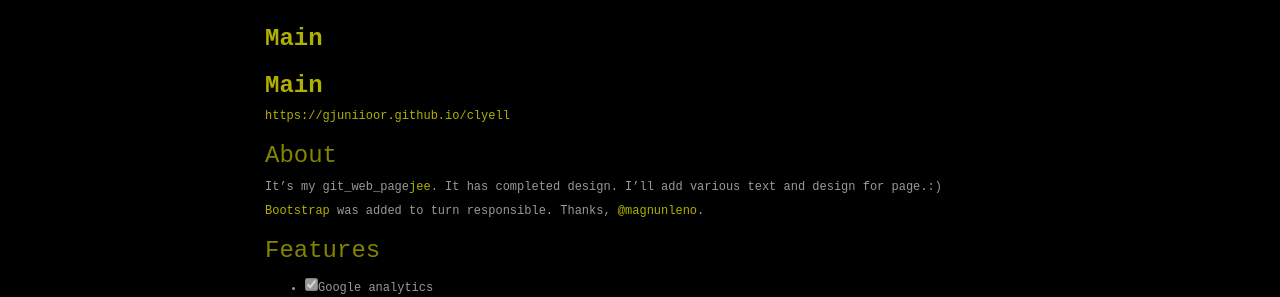
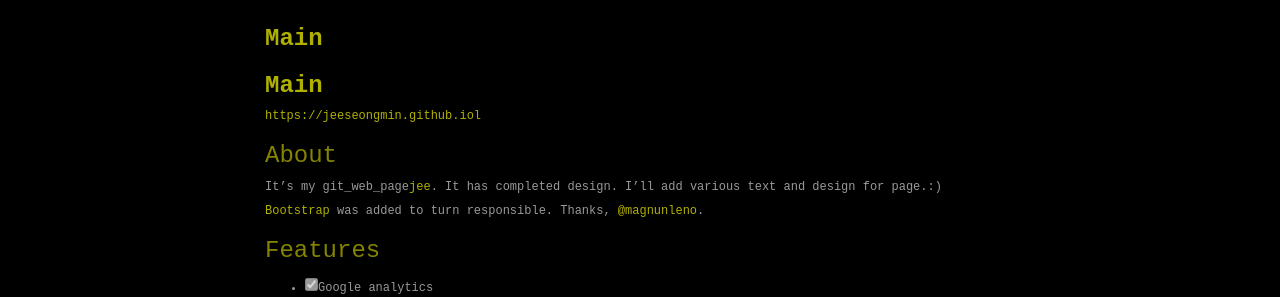
Before and after one commit to jeeseongmin/jeeseongmin.github.io, a Jekyll site: the page built from index.md, in a window 1280 px wide. Shown: the part 197-494 px from the top of the page. Built offline with Jekyll 4.4.1, drawn with Linux system fonts in a browser that asks for light colours; our own code applies the rules of GitHub Pages for plain Markdown files; part of the change alters nothing that is shown.

Commit message:
edit index.md

```diff
--- a/index.md
+++ b/index.md
@@ -4,7 +4,7 @@ layout: content
 
 # Main
 
-[https://gjuniioor.github.io/clyell](https://gjuniioor.github.io/clyell)
+[https://jeeseongmin.github.iol](https://jeeseongmin.github.iol)
 
 ### About
 
```
